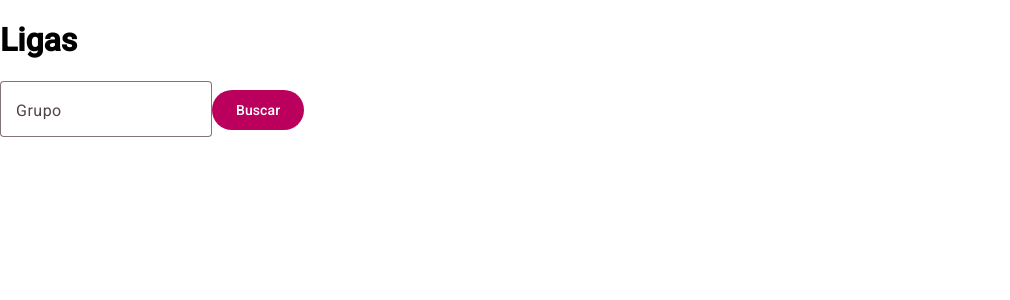
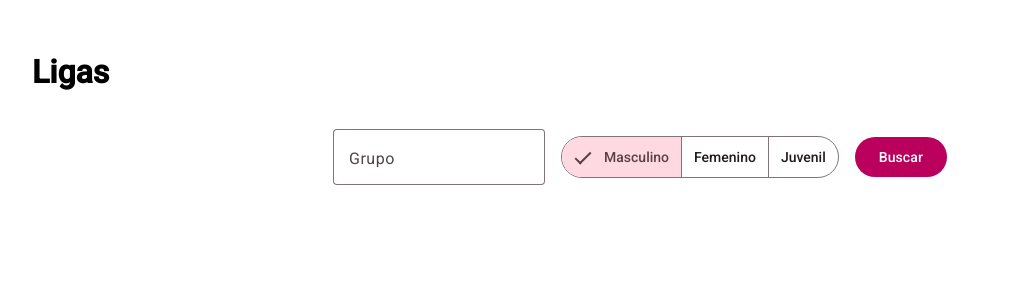
Before and after one commit to cmglez10/wiki-helper-frontend, an Angular app: page /league in a window 1280 px wide. Shown: the top 300 px of the page, without its empty margins (0-1010 px from the left). Built offline with nearby package versions, Linux system fonts and the light colour scheme.

Commit message:
include sections and styles

```diff
--- a/src/app/app.config.ts
+++ b/src/app/app.config.ts
@@ -1,5 +1,6 @@
 import { provideHttpClient } from '@angular/common/http';
 import { ApplicationConfig, provideExperimentalZonelessChangeDetection } from '@angular/core';
+import { MAT_FORM_FIELD_DEFAULT_OPTIONS } from '@angular/material/form-field';
 import { provideAnimationsAsync } from '@angular/platform-browser/animations/async';
 import { provideRouter } from '@angular/router';
 import { routes } from './app.routes';
@@ -10,5 +11,12 @@ export const appConfig: ApplicationConfig = {
     provideExperimentalZonelessChangeDetection(),
     provideHttpClient(),
     provideRouter(routes),
+    {
+      provide: MAT_FORM_FIELD_DEFAULT_OPTIONS,
+      useValue: {
+        subscriptSizing: 'dynamic',
+        appearance: 'outline',
+      },
+    },
   ],
 };
--- a/src/app/components/league/league.component.html
+++ b/src/app/components/league/league.component.html
@@ -4,15 +4,34 @@
   </div>
 
   <div class="CgiLeague-searchContainer">
-    <mat-form-field appearance="outline">
+    <mat-form-field>
       <mat-label>Grupo</mat-label>
-      <input matInput type="text" placeholder="Id de grupo" [formControl]="groupControl" />
+      <input matInput type="text" placeholder="Id de grupo" [formControl]="form.controls.group" />
     </mat-form-field>
+    <mat-button-toggle-group [formControl]="form.controls.section">
+      <mat-button-toggle [value]="Section.Masculino">Masculino</mat-button-toggle>
+      <mat-button-toggle [value]="Section.Femenino">Femenino</mat-button-toggle>
+      <mat-button-toggle [value]="Section.Juvenil">Juvenil</mat-button-toggle>
+    </mat-button-toggle-group>
     <button mat-flat-button color="primary" (click)="getLeague()">Buscar</button>
   </div>
 
+  @if (loading()) {
+    <div class="CgiLeague-loading">
+      <mat-spinner diameter="100"></mat-spinner>
+    </div>
+  }
+
+  <div class="CgiLeague-results">
+    @if (wikiCode().length) {
+      <mat-form-field class="CgiLeague-code">
+        <mat-label>Wiki code</mat-label>
+        <textarea [value]="wikiCode()" cdkTextareaAutosize class="CgiLeague-codeInput" matInput readonly></textarea>
+      </mat-form-field>
+    }
     @if (league().length) {
-    <table mat-table [dataSource]="league()" class="CgiLeague-league mat-elevation-z8">
+      <div class="CgiLeague-table">
+        <table mat-table [dataSource]="league()" class="mat-elevation-z8">
           <ng-container matColumnDef="position">
             <th mat-header-cell *matHeaderCellDef>Pos.</th>
             <td mat-cell *matCellDef="let team">{{ team.position }}</td>
@@ -78,9 +97,7 @@
           <tr mat-header-row *matHeaderRowDef="displayedColumns"></tr>
           <tr mat-row *matRowDef="let row; columns: displayedColumns"></tr>
         </table>
-
-    @if (wikiCode().length) {
-      <textarea matInput [value]="wikiCode()" readonly></textarea>
-    }
+      </div>
     }
   </div>
+</div>
--- a/src/app/components/league/league.component.scss
+++ b/src/app/components/league/league.component.scss
@@ -0,0 +1,41 @@
+.CgiLeague {
+  &-container {
+    display: flex;
+    flex-direction: column;
+    padding: 2rem;
+  }
+
+  &-searchContainer {
+    display: flex;
+    align-items: center;
+    justify-content: center;
+    flex-wrap: wrap;
+    gap: 1rem;
+    padding: 1rem;
+  }
+
+  &-loading {
+    display: flex;
+    justify-content: center;
+    align-items: center;
+    flex: 1 1 auto;
+  }
+
+  &-results {
+    display: flex;
+    gap: 5rem;
+  }
+
+  &-table {
+    flex: 1 1 auto;
+  }
+
+  &-code {
+    flex: 1 0 950px;
+  }
+
+  &-codeInput {
+    width: 100%;
+    height: 100%;
+  }
+}
--- a/src/app/components/league/league.component.ts
+++ b/src/app/components/league/league.component.ts
@@ -1,8 +1,10 @@
 import { Component, computed, inject, Signal, signal, WritableSignal } from '@angular/core';
-import { FormControl, ReactiveFormsModule } from '@angular/forms';
+import { FormControl, FormGroup, ReactiveFormsModule } from '@angular/forms';
 import { MatButtonModule } from '@angular/material/button';
+import { MatButtonToggleModule } from '@angular/material/button-toggle';
 import { MatFormFieldModule } from '@angular/material/form-field';
 import { MatInputModule } from '@angular/material/input';
+import { MatProgressSpinnerModule } from '@angular/material/progress-spinner';
 import { MatSlideToggleModule } from '@angular/material/slide-toggle';
 import { MatTableModule } from '@angular/material/table';
 import { isNumber, toInteger, trimEnd } from 'lodash-es';
@@ -10,23 +12,37 @@ import { HttpService } from '../../services/http/http.service';
 import { LeagueTeam } from '../../services/http/interfaces/league.interface';
 import { Utils } from '../../utilities/utils';
 
+enum Section {
+  Masculino = 'm',
+  Femenino = 'f',
+  Juvenil = 'j',
+}
+
+interface FormGroupLeague {
+  group: FormControl<string | null>;
+  section: FormControl<Section | null>;
+}
+
 @Component({
   selector: 'cgi-league',
   templateUrl: './league.component.html',
   styleUrl: './league.component.scss',
   imports: [
     MatButtonModule,
+    MatButtonToggleModule,
     MatFormFieldModule,
     MatInputModule,
+    MatProgressSpinnerModule,
     MatSlideToggleModule,
     MatTableModule,
     ReactiveFormsModule,
   ],
 })
 export class LeagueComponent {
-  public groupControl = new FormControl<string>('');
+  public form: FormGroup<FormGroupLeague>;
   public readonly league: WritableSignal<LeagueTeam[]> = signal([]);
   public readonly wikiCode: Signal<string>;
+  public loading = signal(false);
   public readonly displayedColumns = [
     'position',
     'shield',
@@ -42,12 +58,19 @@ export class LeagueComponent {
     'points',
   ];
 
+  protected Section = Section;
+
   private readonly _httpService: HttpService = inject(HttpService);
-  public readonly _teamDefinition: Signal<string>;
-  public readonly _teamTable: Signal<string>;
-  public readonly _teamOrder: Signal<string>;
+  private readonly _teamDefinition: Signal<string>;
+  private readonly _teamTable: Signal<string>;
+  private readonly _teamOrder: Signal<string>;
 
   constructor() {
+    this.form = new FormGroup<FormGroupLeague>({
+      group: new FormControl<string>(''),
+      section: new FormControl(Section.Masculino),
+    });
+
     this._teamDefinition = computed(() => {
       let res = '';
       for (const team of this.league()) {
@@ -83,11 +106,15 @@ export class LeagueComponent {
     });
 
     this.wikiCode = computed(() => {
+      if (!this.league().length) {
+        return '';
+      }
+
       const code = `
 <!-- '''LEER ESTO ANTES DE ACTUALIZAR:''' Por favor, no olvides actualizar la fecha a través del parámetro ({{parámetro|actualizado}}). -->
 {{#invoke:Football table|main|estilo=WDL
 |actualizado=completo
-|fuente=[https://www.futbol-regional.es/competicion.php?${this.groupControl.value} Fútbol Regional]
+|fuente=[https://www.futbol-regional.es/competicion.php?${this.form.value.group} Fútbol Regional]
 
 <!--Definiciones de los equipos (wikilinks en tabla)-->
 ${this._teamDefinition()}
@@ -103,11 +130,15 @@ ${this._teamOrder()}
   }
 
   public getLeague(): void {
-    const group = toInteger(this.groupControl.value);
-    if (isNumber(group) && group > 0) {
+    let { group, section } = this.form.value;
+    const groupInteger = toInteger(group);
+    section = section || Section.Masculino;
+    if (isNumber(groupInteger) && groupInteger > 0) {
       this.league.set([]);
-      this._httpService.getLeague(group).subscribe((league) => {
+      this.loading.set(true);
+      this._httpService.getLeague(groupInteger, section).subscribe((league) => {
         this.league.set(league);
+        this.loading.set(false);
       });
     }
   }
--- a/src/main.ts
+++ b/src/main.ts
@@ -1,6 +1,5 @@
 import { bootstrapApplication } from '@angular/platform-browser';
+import { AppComponent } from './app/app.component';
 import { appConfig } from './app/app.config';
-import { AppComponent } from './app/app.component';
 
-bootstrapApplication(AppComponent, appConfig)
-  .catch((err) => console.error(err));
+bootstrapApplication(AppComponent, appConfig).catch((err) => console.error(err));
```
Lines whose indentation alone changed are shown as unchanged.
